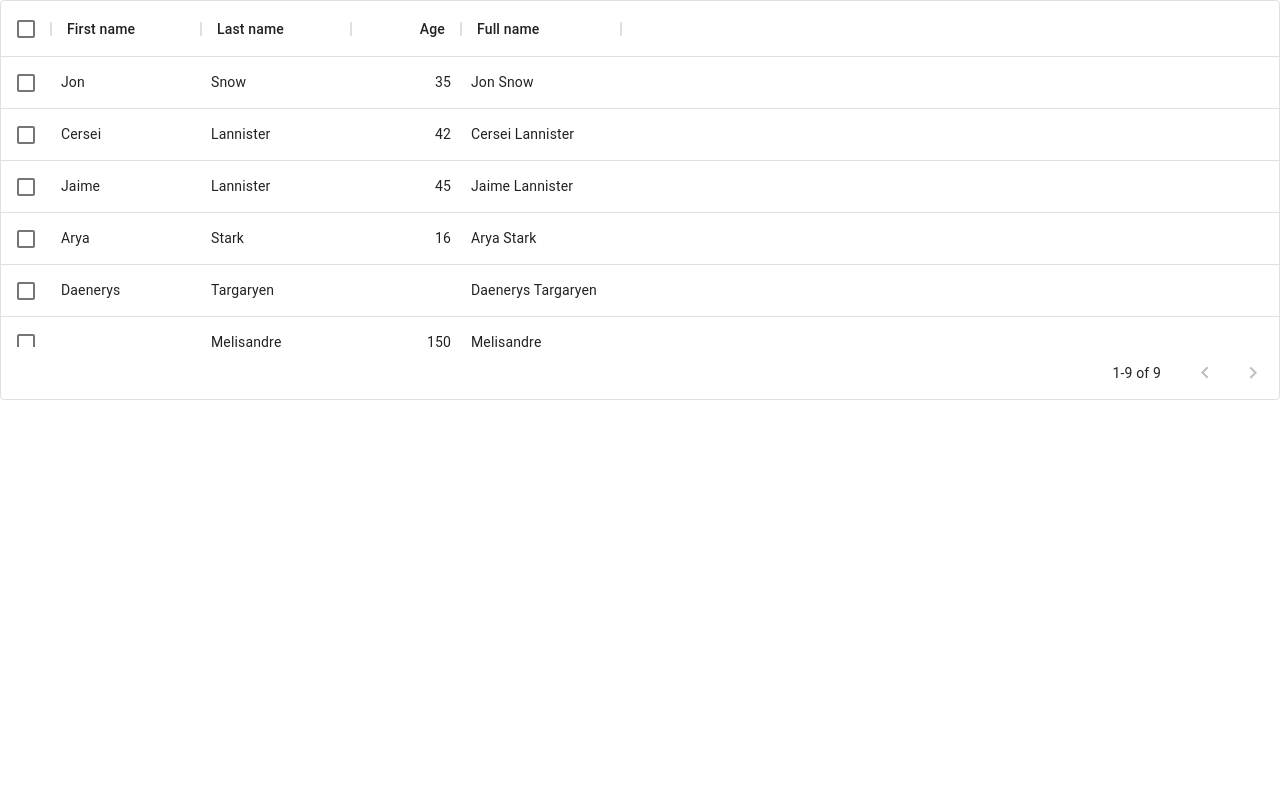
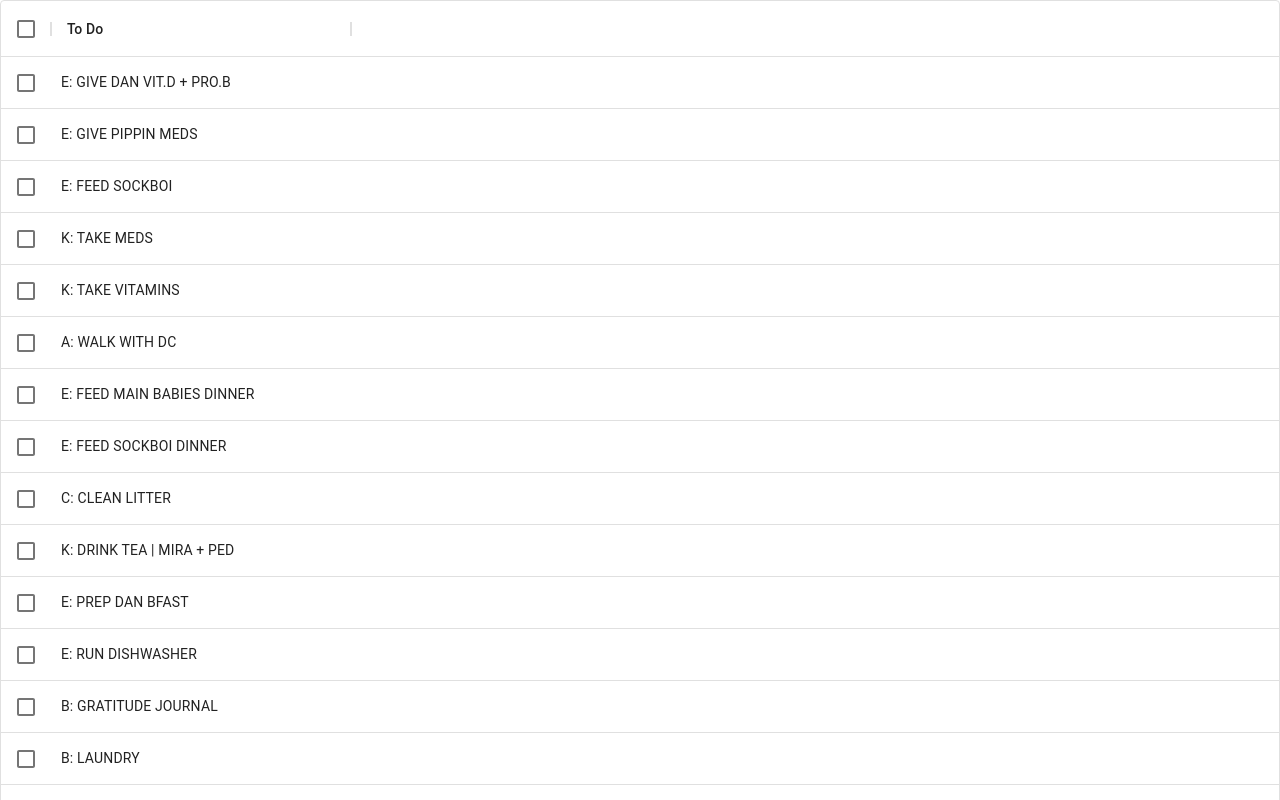
Before and after one commit to yesthisiskendra/command-center, a React (Create React App) app: page / in a window 1280 px wide. Shown: the top 800 px of the page. Built offline with nearby package versions, Linux system fonts and the light colour scheme; the HTML template or start-up script is replaced by a standard one.

Commit message:
Add actual data

```diff
--- a/src/ToDoList.js
+++ b/src/ToDoList.js
@@ -2,70 +2,39 @@ import * as React from 'react';
 import { DataGrid } from '@material-ui/data-grid';
 
 const columns = [
-  // { field: 'id', headerName: 'ID', width: 90 },
   {
-    field: 'firstName',
-    headerName: 'First name',
-    width: 150,
+    field: 'todo',
+    headerName: 'To Do',
+    width: 300,
     editable: true,
-  },
-  {
-    field: 'lastName',
-    headerName: 'Last name',
-    width: 150,
-    editable: true,
-  },
-  {
-    field: 'age',
-    headerName: 'Age',
-    type: 'number',
-    width: 110,
-    editable: true,
-  },
-  {
-    field: 'fullName',
-    headerName: 'Full name',
-    description: 'This column has a value getter and is not sortable.',
-    sortable: false,
-    width: 160,
-    valueGetter: (params) =>
-      `${params.getValue(params.id, 'firstName') || ''} ${
-        params.getValue(params.id, 'lastName') || ''
-      }`,
   },
 ];
 
-// const rows = [
-//   { id: 1, lastName: 'Snow', firstName: 'Jon', age: 35 },
-//   { id: 2, lastName: 'Lannister', firstName: 'Cersei', age: 42 },
-//   { id: 3, lastName: 'Lannister', firstName: 'Jaime', age: 45 },
-//   { id: 4, lastName: 'Stark', firstName: 'Arya', age: 16 },
-//   { id: 5, lastName: 'Targaryen', firstName: 'Daenerys', age: null },
-//   { id: 6, lastName: 'Melisandre', firstName: null, age: 150 },
-//   { id: 7, lastName: 'Clifford', firstName: 'Ferrara', age: 44 },
-//   { id: 8, lastName: 'Frances', firstName: 'Rossini', age: 36 },
-//   { id: 9, lastName: 'Roxie', firstName: 'Harvey', age: 65 },
-// ];
-
 const rows = [
-  { id: 1, lastName: 'Snow', firstName: 'Jon', age: 35 },
-  { id: 2, lastName: 'Lannister', firstName: 'Cersei', age: 42 },
-  { id: 3, lastName: 'Lannister', firstName: 'Jaime', age: 45 },
-  { id: 4, lastName: 'Stark', firstName: 'Arya', age: 16 },
-  { id: 5, lastName: 'Targaryen', firstName: 'Daenerys', age: null },
-  { id: 6, lastName: 'Melisandre', firstName: null, age: 150 },
-  { id: 7, lastName: 'Clifford', firstName: 'Ferrara', age: 44 },
-  { id: 8, lastName: 'Frances', firstName: 'Rossini', age: 36 },
-  { id: 9, lastName: 'Roxie', firstName: 'Harvey', age: 65 },
+  { id: 1, todo: 'E: GIVE DAN VIT.D + PRO.B' },
+  { id: 2, todo: 'E: GIVE PIPPIN MEDS' },
+  { id: 3, todo: 'E: FEED SOCKBOI' },
+  { id: 4, todo: 'K: TAKE MEDS' },
+  { id: 5, todo: 'K: TAKE VITAMINS' },
+  { id: 6, todo: 'A: WALK WITH DC' },
+  { id: 7, todo: 'E: FEED MAIN BABIES DINNER' },
+  { id: 8, todo: 'E: FEED SOCKBOI DINNER' },
+  { id: 9, todo: 'C: CLEAN LITTER' },
+  { id: 10, todo: 'K: DRINK TEA | MIRA + PED' },
+  { id: 11, todo: 'E: PREP DAN BFAST' },
+  { id: 12, todo: 'E: RUN DISHWASHER' },
+  { id: 13, todo: 'B: GRATITUDE JOURNAL' },
+  { id: 14, todo: 'B: LAUNDRY' },
+  { id: 15, todo: 'B: STERILIZE BOTTLES' },
 ];
 
 export default function DataTable() {
   return (
-    <div style={{ height: 400, width: '100%' }}>
+    <div style={{ height: 1000, width: '100%' }}>
       <DataGrid
         rows={rows}
         columns={columns}
-        pageSize={10}
+        pageSize={15}
         checkboxSelection
         disableSelectionOnClick
       />
```
